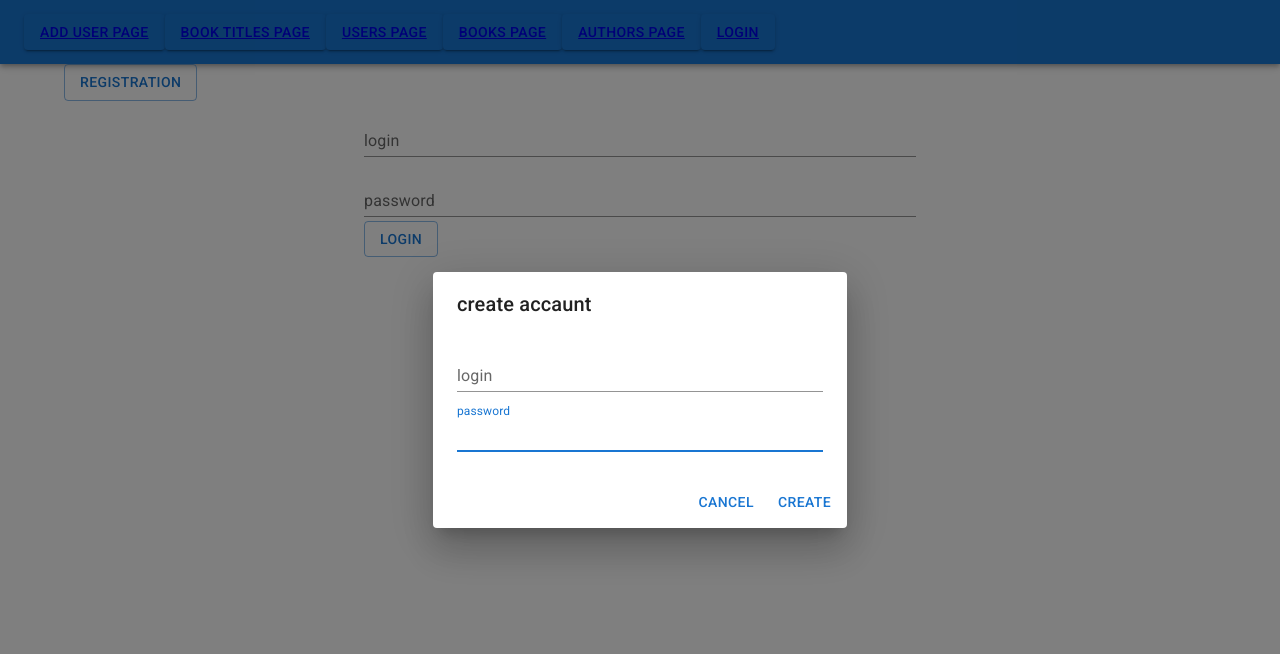
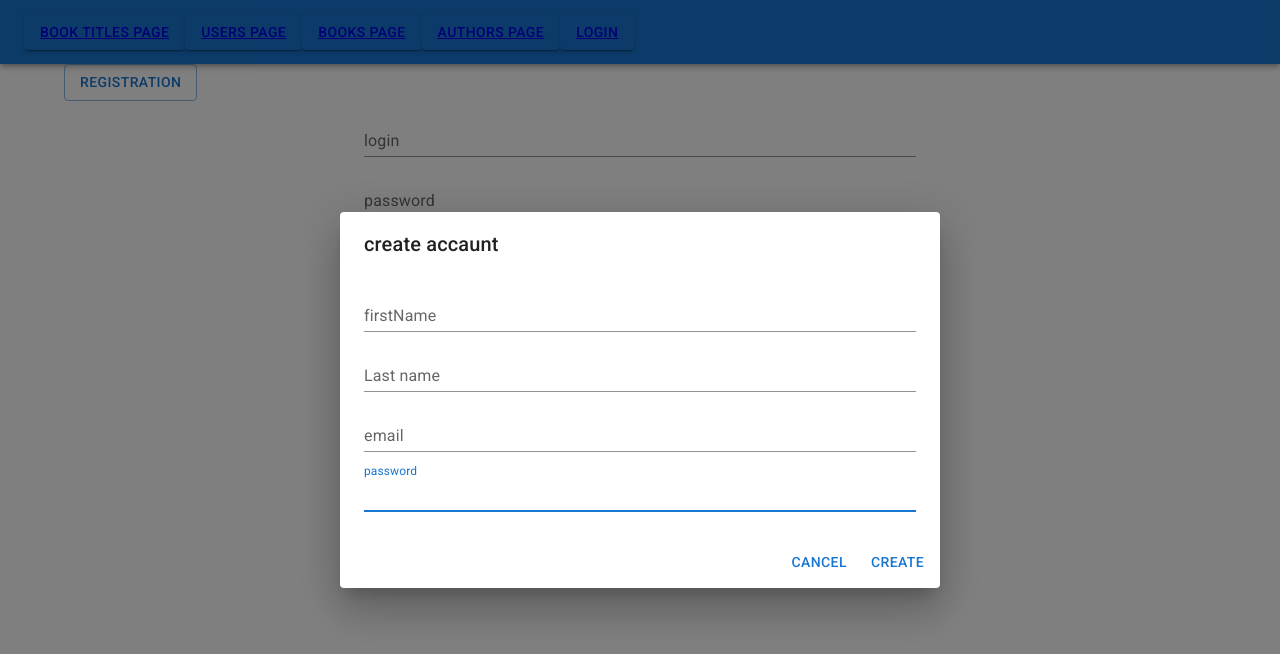
Before and after one commit to krasped/expressjs, a React (Create React App) app in the folder client/: page /login in a window 1280 px wide. Both pictures are taken after a click on the button "REGISTRATION". Shown: the top 654 px of the page. Built offline with nearby package versions, Linux system fonts and the light colour scheme.

Commit message:
refactor loginPage, ready to autentificate

```diff
--- a/client/src/components/addUserPage/AddUserPage.js
+++ /dev/null
@@ -1,57 +0,0 @@
-import React, { useState } from "react";
-import { Button, TextField, Container } from "@mui/material";
-import GotService from "../server";
-
-export default function AddUserPage(props) {
-    const got = new GotService();
-    const [first, setFirst] = useState("");
-    const [last, setLast] = useState("");
-
-    const handleAdd = (firstName, lastName) => {
-        got.postResource({ first: firstName, last: lastName }, "user");
-        setFirst("");
-        setLast("");
-    };
-
-    const handleChangeFirst = (event) => {
-        setFirst(event.target.value);
-    };
-
-    const handleChangeLast = (event) => {
-        setLast(event.target.value);
-    };
-
-    return (
-        <>
-            <Container maxWidth="sm">
-                <TextField
-                    onChange={handleChangeFirst}
-                    value={first}
-                    autoFocus
-                    margin="dense"
-                    label="First name"
-                    type="text"
-                    fullWidth
-                    variant="standard"
-                />
-                <TextField
-                    onChange={handleChangeLast}
-                    value={last}
-                    autoFocus
-                    margin="dense"
-                    label="Last name"
-                    type="text"
-                    fullWidth
-                    variant="standard"
-                />
-                <Button
-                    onClick={() => {
-                        handleAdd(first, last);
-                    }}
-                >
-                    Save
-                </Button>
-            </Container>
-        </>
-    );
-}
--- a/client/src/components/addUserPage/index.js
+++ /dev/null
@@ -1,3 +0,0 @@
-import AddUserPage from "./AddUserPage";
-
-export default AddUserPage;
--- a/client/src/components/app/App.js
+++ b/client/src/components/app/App.js
@@ -1,7 +1,6 @@
 import React from "react";
 import "./App.css";
 import UsersPage from "../usersPage";
-import AddUserPage from "../addUserPage";
 import BookTitlePage from "../bookTitlePage";
 import Layout from "../layout";
 import BookPage from "../bookPage";
@@ -14,7 +13,6 @@ export default function App() {
         <>
             <Routes>
                 <Route path="/" element={<Layout />}>
-                    <Route path="addUser" element={<AddUserPage />} />
                     <Route path="bookTitles" element={<BookTitlePage />} />
                     <Route path="users" element={<UsersPage />} />
                     <Route path="books" element={<BookPage />} />
--- a/client/src/components/layout/layout.js
+++ b/client/src/components/layout/layout.js
@@ -7,9 +7,6 @@ export default function Layout() {
             <CssBaseline />
             <AppBar position="relative">
                 <Toolbar>
-                    <Button variant="contained">
-                        <Link to="addUser">add User page</Link>
-                    </Button>
                     <Button variant="contained">
                         <Link to="bookTitles" color="white">
                             book Titles page
--- a/client/src/components/loginPage/loginPage.js
+++ b/client/src/components/loginPage/loginPage.js
@@ -11,15 +11,15 @@ import {
 import { useDispatch, useSelector } from "react-redux";
 import GotService from "../server";
 
-const BookTitlePage = (props) => {
+const BookTitlePage = () => {
     const got = new GotService();
-    const dispatch = useDispatch();
-    const bookTitle = useSelector((state) => state.bookTitle.bookTitle);
-
     const [open, setOpen] = useState(false);
     const [login, setLogin] = useState("");
     const [password, setPassword] = useState("");
-    const [registrationLogin, setRegistrationLogin] = useState("");
+
+    const [registrationFirstName, setRegistrationFirstName] = useState("");
+    const [registrationLastName, setRegistrationLastName] = useState("");
+    const [registrationEmail, setRegistrationEmail] = useState("");
     const [registrationPassword, setRegistrationPassword] = useState("");
 
     const handleClickOpen = () => {
@@ -30,17 +30,28 @@ const BookTitlePage = (props) => {
         setOpen(false);
     };
 
-    const handleAdd = (title, description) => {
+    const handleAdd = (firstName, lastName, email, password) => {
         got.postResource(
-            { title: title, description: description },
-            "bookTitle",
+            { first: firstName, last: lastName, email: email, password: password },
+            "user",
         );
-
+        setRegistrationFirstName('');
+        setRegistrationLastName('');
+        setRegistrationEmail('');
+        setRegistrationPassword('');
         handleClose();
     };
 
-    const handleChangeRegistrationLogin = (event) => {
-        setRegistrationLogin(event.target.value);
+    const handleChangeRegistrationFirastName = (event) => {
+        setRegistrationFirstName(event.target.value);
+    };
+
+    const handleChangeRegistrationLastName = (event) => {
+        setRegistrationLastName(event.target.value);
+    };
+
+    const handleChangeRegistrationEmail = (event) => {
+        setRegistrationEmail(event.target.value);
     };
 
     const handleChangeRegistrationPassword = (event) => {
@@ -66,11 +77,31 @@ const BookTitlePage = (props) => {
                 <DialogTitle>create accaunt</DialogTitle>
                 <DialogContent>
                     <TextField
-                        onChange={handleChangeRegistrationLogin}
-                        value={registrationLogin}
+                        onChange={handleChangeRegistrationFirastName}
+                        value={registrationFirstName}
                         autoFocus
                         margin="dense"
-                        label="login"
+                        label="firstName"
+                        type="text"
+                        fullWidth
+                        variant="standard"
+                    />
+                    <TextField
+                        onChange={handleChangeRegistrationLastName}
+                        value={registrationLastName}
+                        autoFocus
+                        margin="dense"
+                        label="Last name"
+                        type="text"
+                        fullWidth
+                        variant="standard"
+                    />
+                    <TextField
+                        onChange={handleChangeRegistrationEmail}
+                        value={registrationEmail}
+                        autoFocus
+                        margin="dense"
+                        label="email"
                         type="text"
                         fullWidth
                         variant="standard"
@@ -90,7 +121,7 @@ const BookTitlePage = (props) => {
                     <Button onClick={handleClose}>Cancel</Button>
                     <Button
                         onClick={() => {
-                            handleAdd(registrationLogin, registrationPassword);
+                            handleAdd(registrationFirstName, registrationLastName, registrationEmail, registrationPassword);
                         }}
                     >
                         Create
--- a/client/src/components/usersPage/usersPage.js
+++ b/client/src/components/usersPage/usersPage.js
@@ -35,6 +35,8 @@ export default function UsersPage() {
                 </TableCell>
                 <TableCell align="right">{row.firstName}</TableCell>
                 <TableCell align="right">{row.lastName}</TableCell>
+                <TableCell align="right">{row.email}</TableCell>
+                <TableCell align="right">{row.password}</TableCell>
             </TableRow>
         ));
     };
```
Also changed, not shown: client/src/components/addUserPage/index.css (deleted).
